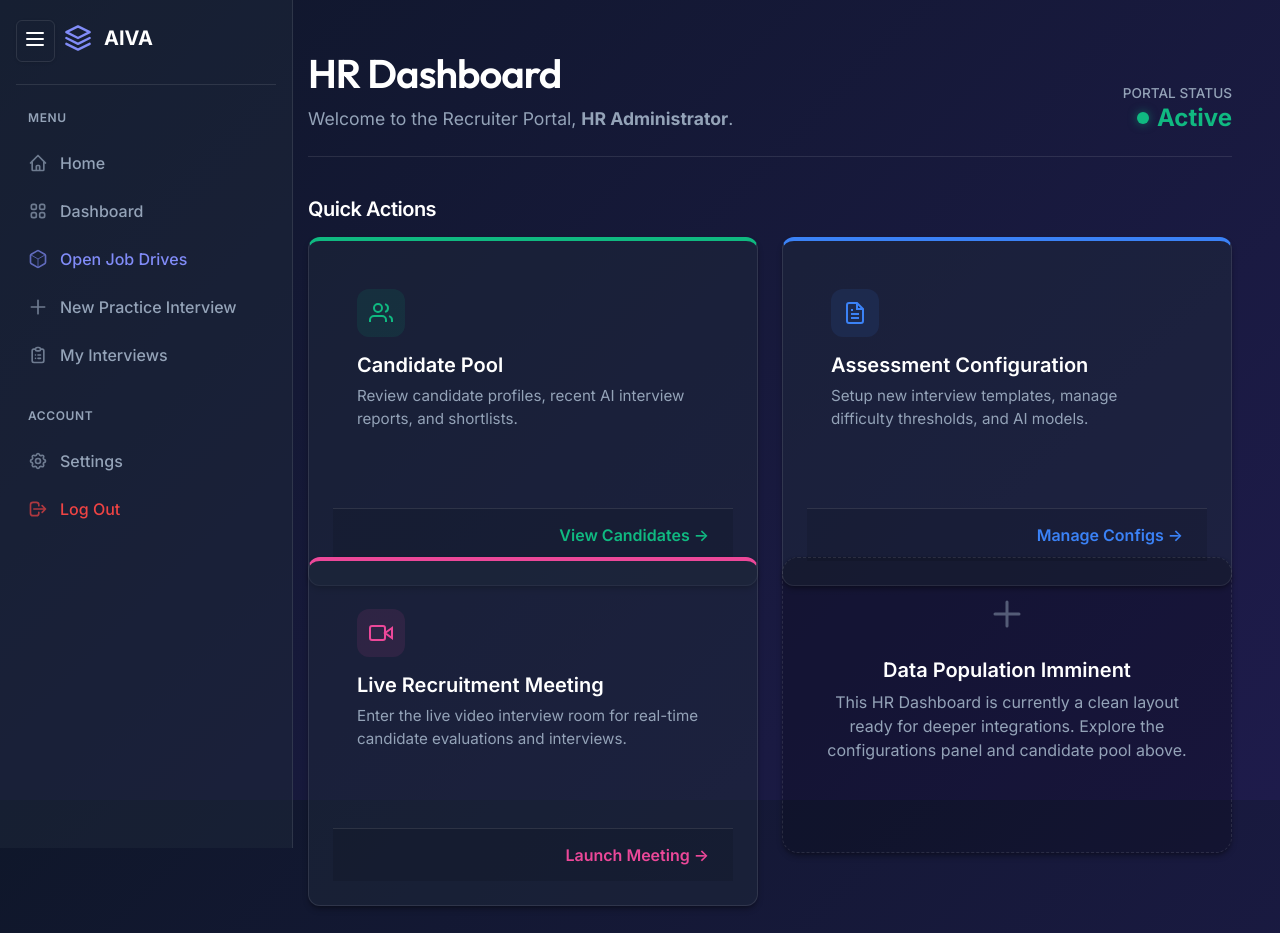
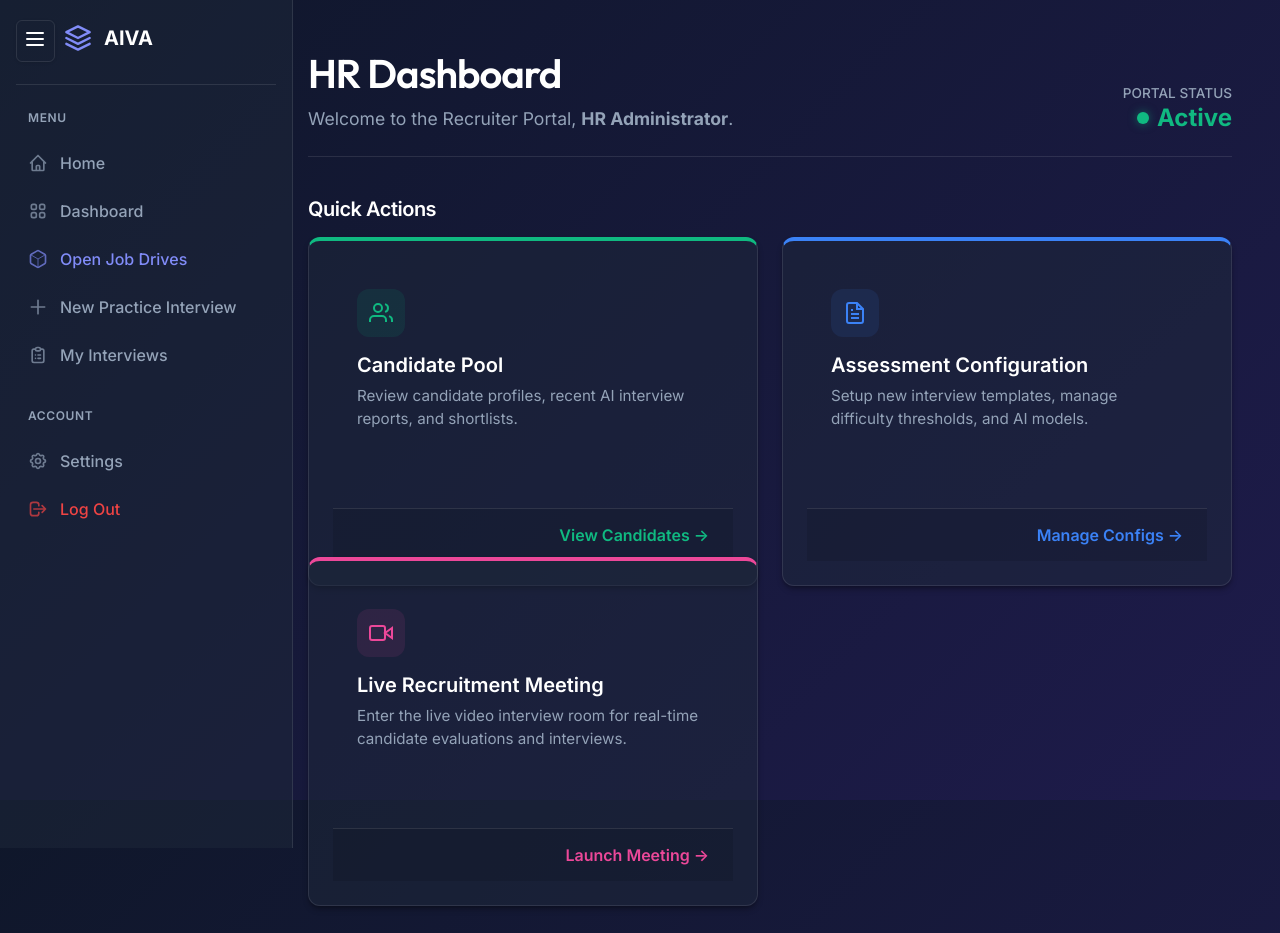
Before and after one commit to PritishKhokrale/aiva-interview-platform, a Flask app: template frontend/templates/hr_dashboard.html in a window 1280 px wide. Run offline with Flask 3, Linux system fonts and the light colour scheme; the template is opened without the code that fills it, so the values that code supplies are empty.

Commit message:
chore: remove irrelevant placeholder text Data Population Imminent from HR dashboard

```diff
--- a/frontend/templates/hr_dashboard.html
+++ b/frontend/templates/hr_dashboard.html
@@ -64,12 +64,7 @@
             </div>
         </a>
 
-        <!-- Future Expansions Placeholders -->
-    <div class="card" style="padding: 2rem; border-radius: 16px; border: 1px dashed var(--border-color); text-align: center; background: rgba(0,0,0,0.2);">
-        <svg fill="none" stroke="var(--text-secondary)" width="48" height="48" viewBox="0 0 24 24" style="opacity:0.5; margin-bottom:1rem;"><path stroke-linecap="round" stroke-linejoin="round" stroke-width="1.5" d="M12 6v6m0 0v6m0-6h6m-6 0H6"></path></svg>
-        <h3 style="margin:0 0 0.5rem 0; color: var(--text-primary);">Data Population Imminent</h3>
-        <p style="color: var(--text-secondary); max-width: 500px; margin: 0 auto; line-height: 1.5;">This HR Dashboard is currently a clean layout ready for deeper integrations. Explore the configurations panel and candidate pool above.</p>
-    </div>
+
     <script>
         function startLiveMeeting() {
             const email = "{{ session.get('email', '') }}";
```
